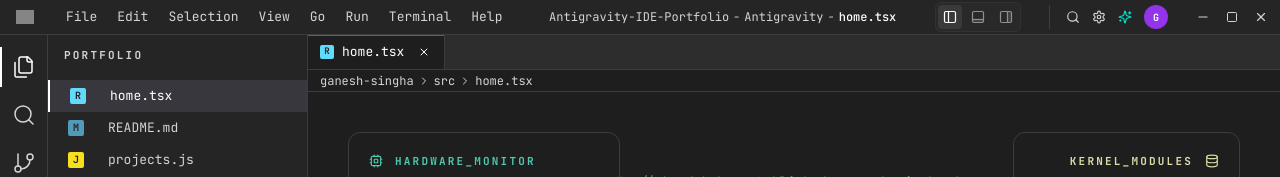
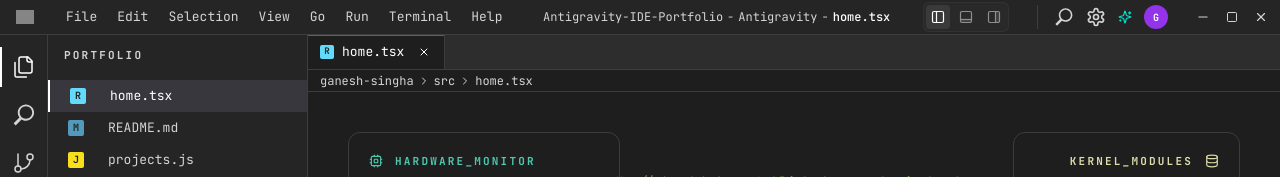
Before and after one commit to singhaganesh/Antigravity-IDE-Portfolio, a Next.js app: page / in a window 1280 px wide. Shown: the top 177 px of the page. Built offline with nearby package versions, Linux system fonts and the light colour scheme; no server answers; grey boxes are pictures that could not be loaded.

Commit message:
Change the serach icon

```diff
--- a/src/components/ide/ActivityBar.tsx
+++ b/src/components/ide/ActivityBar.tsx
@@ -15,7 +15,15 @@
 
   const icons = [
     { id: 'explorer', icon: Files, label: 'Explorer' },
-    { id: 'search', icon: Search, label: 'Search' },
+    {
+      id: 'search',
+      icon: () => (
+        <svg xmlns="http://www.w3.org/2000/svg" width="24" height="24" viewBox="0 0 50 50" className="transform -scale-x-100">
+          <path fill="currentColor" d="M 21 3 C 11.6 3 4 10.6 4 20 C 4 29.4 11.6 37 21 37 C 24.354553 37 27.47104 36.01984 30.103516 34.347656 L 42.378906 46.621094 L 46.621094 42.378906 L 34.523438 30.279297 C 36.695733 27.423994 38 23.870646 38 20 C 38 10.6 30.4 3 21 3 z M 21 7 C 28.2 7 34 12.8 34 20 C 34 27.2 28.2 33 21 33 C 13.8 33 8 27.2 8 20 C 8 12.8 13.8 7 21 7 z"></path>
+        </svg>
+      ),
+      label: 'Search'
+    },
     { id: 'git', icon: GitBranch, label: 'Source Control' },
     { id: 'projects', icon: Package, label: 'Projects' },
     { id: 'extensions', icon: Blocks, label: 'Extensions' },
--- a/src/components/ide/TitleBar.tsx
+++ b/src/components/ide/TitleBar.tsx
@@ -79,8 +79,17 @@
         </div>
 
         <div className="hidden lg:flex items-center gap-3 mr-4 text-muted border-l border-border-color pl-4">
-          <Search size={14} className="hover:text-white cursor-pointer" onClick={() => setIsCommandPaletteOpen(true)} />
-          <Settings size={14} className="hover:text-white cursor-pointer" />
+          <svg
+            xmlns="http://www.w3.org/2000/svg"
+            width="20"
+            height="20"
+            viewBox="0 0 50 50"
+            className="hover:text-white cursor-pointer transform -scale-x-100 transition-colors"
+            onClick={() => setIsCommandPaletteOpen(true)}
+          >
+            <path fill="currentColor" d="M 21 3 C 11.6 3 4 10.6 4 20 C 4 29.4 11.6 37 21 37 C 24.354553 37 27.47104 36.01984 30.103516 34.347656 L 42.378906 46.621094 L 46.621094 42.378906 L 34.523438 30.279297 C 36.695733 27.423994 38 23.870646 38 20 C 38 10.6 30.4 3 21 3 z M 21 7 C 28.2 7 34 12.8 34 20 C 34 27.2 28.2 33 21 33 C 13.8 33 8 27.2 8 20 C 8 12.8 13.8 7 21 7 z"></path>
+          </svg>
+          <Settings size={20} className="hover:text-white cursor-pointer" />
           <Sparkles size={14} className="text-[#00e5cc] cursor-pointer" />
           <div className="w-6 h-6 rounded-full bg-purple-600 flex items-center justify-center text-[10px] text-white font-bold cursor-pointer">G</div>
         </div>
```
Also changed, not shown: images/file_select.png (added), images/menu_select.png (added).
